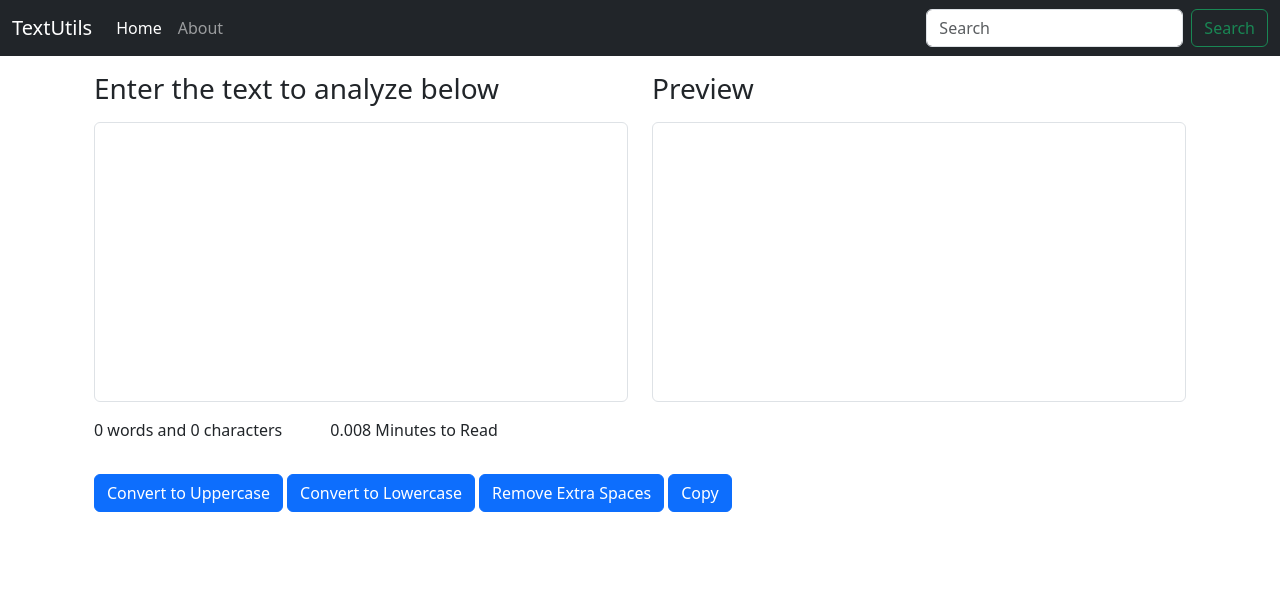
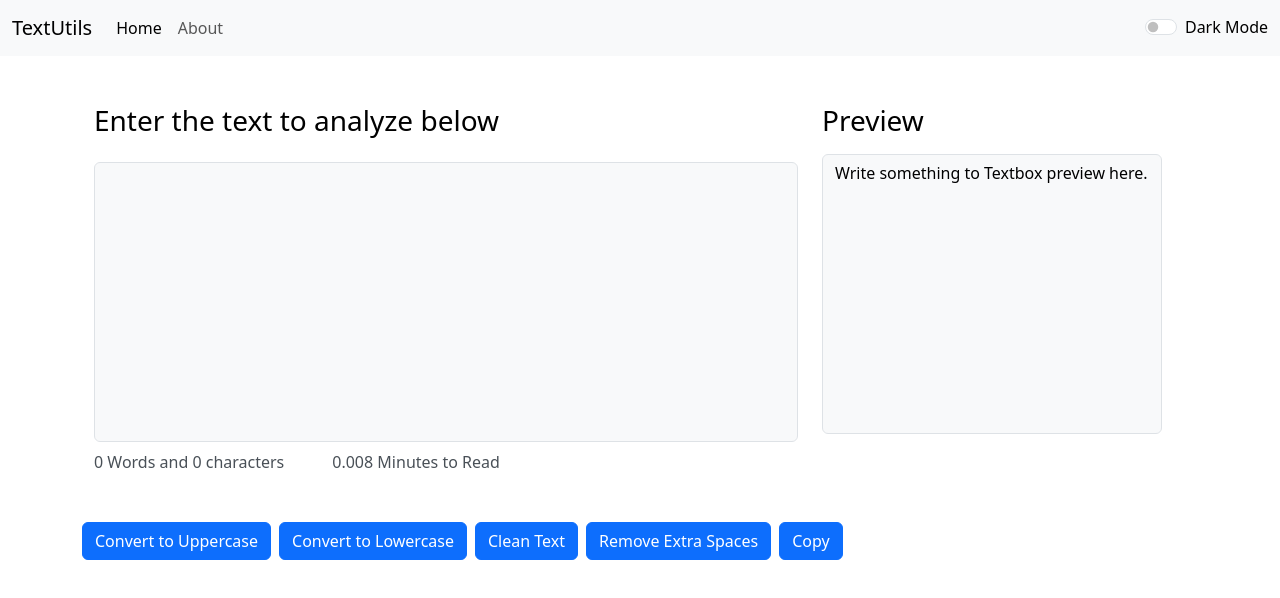
Before and after one commit to heykhem/cwh-reactjs, a React (Vite) app in the folder textutils/: page / in a window 1280 px wide. Shown: the top 598 px of the page. Built offline with nearby package versions, Linux system fonts and the light colour scheme.

Commit message:
Video 12: Refactor Dark Mode Functionality

```diff
--- a/textutils/package.json
+++ b/textutils/package.json
@@ -1,7 +1,7 @@
 {
   "name": "textutils",
   "private": true,
-  "version": "0.0.0",
+  "version": "0.1.0",
   "type": "module",
   "scripts": {
     "dev": "vite",
--- a/textutils/src/App.jsx
+++ b/textutils/src/App.jsx
@@ -1,13 +1,24 @@
+import { useState } from "react";
 import About from "./components/About";
 import Navbar from "./components/Navbar";
 import TextForm from "./components/TextForm";
 
 function App() {
+  const [mode, setMode] = useState("light");
+  const toggleMode = () => {
+    if (mode === "light") {
+      setMode("dark");
+      document.body.style.backgroundColor = "black";
+    } else {
+      setMode("light");
+      document.body.style.backgroundColor = "white";
+    }
+  };
   return (
     <>
-      <Navbar title="TextUtils" />
+      <Navbar title="TextUtils" mode={mode} toggleMode={toggleMode} />
       <div className="container my-3">
-        <TextForm heading="Enter the text to analyze below" />
+        <TextForm heading="Enter the text to analyze below" mode={mode} />
         {/* <About /> */}
       </div>
     </>
--- a/textutils/src/components/About.jsx
+++ b/textutils/src/components/About.jsx
@@ -6,8 +6,7 @@ export default function About() {
 
   const toggleStyle = () => {
     if (!myStyle.backgroundColor) {
-      let htmlBody = document.querySelector("body");
-      htmlBody.style.backgroundColor = "Black";
+      document.body.style.backgroundColor = "Black";
 
       setMyStyle({
         color: "white",
@@ -15,8 +14,7 @@ export default function About() {
       });
       setBtnText("Enable Light Mode");
     } else {
-      let htmlBody = document.querySelector("body");
-      htmlBody.style.backgroundColor = "white";
+      document.body.style.backgroundColor = "White";
 
       setMyStyle({});
       setBtnText("Enable Dark Mode");
--- a/textutils/src/components/Navbar.jsx
+++ b/textutils/src/components/Navbar.jsx
@@ -3,7 +3,9 @@ import PropTypes from "prop-types";
 export default function Navbar(props) {
   return (
     <>
-      <nav className="navbar navbar-expand-lg navbar-dark bg-dark">
+      <nav
+        className={`navbar navbar-expand-lg navbar-${props.mode} bg-${props.mode}`}
+      >
         <div className="container-fluid">
           <a className="navbar-brand" href="#">
             {props.title}
@@ -32,17 +34,21 @@ export default function Navbar(props) {
                 </a>
               </li>
             </ul>
-            <form className="d-flex" role="search">
+            <div className="form-check form-switch">
               <input
-                className="form-control me-2"
-                type="search"
-                placeholder="Search"
-                aria-label="Search"
+                className="form-check-input"
+                type="checkbox"
+                value=""
+                id="checkNativeSwitch"
+                onClick={props.toggleMode}
               />
-              <button className="btn btn-outline-success" type="submit">
-                Search
-              </button>
-            </form>
+              <label
+                className={`form-check-label .form-check text-${props.mode === "light" ? "black" : "white"}`}
+                htmlFor="checkNativeSwitch"
+              >
+                {props.mode === "light" ? "Dark" : "Light"} Mode
+              </label>
+            </div>
           </div>
         </div>
       </nav>
--- a/textutils/src/components/TextForm.jsx
+++ b/textutils/src/components/TextForm.jsx
@@ -1,5 +1,4 @@
 import { useState } from "react";
-
 export default function TextForm(props) {
   const [showAlert, setShowAlert] = useState(false);
   const [text, setText] = useState("");
@@ -15,21 +14,21 @@ export default function TextForm(props) {
   };
 
   const handleCopy = () => {
-    const textarea = document.getElementById("myBox");
-    textarea.select();
-    navigator.clipboard.writeText(text);
-    setShowAlert(true);
+    document.querySelector("#myBox").select();
+    navigator.clipboard.writeText(text).then(() => setShowAlert(true));
 
-    setTimeout(() => {
-      setShowAlert(false);
-    }, 1000);
+    setTimeout(() => setShowAlert(false), 1000);
   };
 
   // Credits: Coding Wala
-
   const handleExtraSpaces = () => {
     let newText = text.split(/[ ]+/);
     setText(newText.join(" "));
+  };
+
+  const handleCleanText = () => {
+    let newText = text.trim();
+    setText(newText);
   };
 
   const handleOnChange = (e) => {
@@ -38,14 +37,17 @@ export default function TextForm(props) {
 
   return (
     <>
-      <div className="d-flex">
-        <div className="container">
-          <div className="mb-3 parent">
-            <h1 className="fs-3 mb-3">{props.heading}</h1>
+      <div className="container row mt-5">
+        <div className="mb-3 parent flex-2 col-8 overflow-hidden">
+          <h1
+            className={`fs-3 mb-4 text-${props.mode === "light" ? "black" : "white"}`}
+          >
+            {props.heading}
+          </h1>
           <textarea
             name=""
             id="myBox"
-              className="form-control no-resize custom-height"
+            className={`form-control no-resize custom-height bg-${props.mode === "light" ? "light" : "dark"} text-${props.mode === "light" ? "black" : "light"}`}
             rows={8}
             onChange={handleOnChange}
             value={text}
@@ -55,25 +57,44 @@ export default function TextForm(props) {
               Copied successfully!
             </div>
           )}
-          </div>
 
-          <div className="d-flex gap-5 mt-2 mb-3 ">
+          <div
+            className={`d-flex gap-5 mt-2 mb-3 text-${props.mode === "light" ? "dark-emphasis" : "white"} fs-6`}
+          >
             <p>
               {text === ""
-                ? text.split(" ").length - 1
-                : text.split(" ").length}{" "}
-              words and {text.length} characters
+                ? text.trim().split(" ").length - 1
+                : text.trim().split(" ").length}{" "}
+              Words and {text.length} characters
             </p>
             <p>{0.008 * text.split(" ").length} Minutes to Read</p>
           </div>
+        </div>
 
-          <div className="d-flex gap-1 align-items-start">
+        <div className="col-4 overflow-hidden">
+          <h1
+            className={`fs-3 mb-3 text-${props.mode === "light" ? "black" : "white"}`}
+          >
+            Preview
+          </h1>
+          <p
+            className={`form-control custom-height scroll-box user-select-none bg-${props.mode === "light" ? "light" : "dark"} text-${props.mode === "light" ? "black" : "light"}`}
+          >
+            {text.length > 0
+              ? text
+              : "Write something to Textbox preview here."}
+          </p>
+        </div>
+      </div>
+
+      <div className="d-flex gap-2 align-items-start">
         <button
           className="btn btn-primary flex-shrink-0"
           onClick={handleUpClick}
         >
           Convert to Uppercase
         </button>
+
         <button
           className="btn btn-primary flex-shrink-0"
           onClick={handleLoClick}
@@ -83,23 +104,21 @@ export default function TextForm(props) {
 
         <button
           className="btn btn-primary flex-shrink-0"
+          onClick={handleCleanText}
+        >
+          Clean Text
+        </button>
+
+        <button
+          className="btn btn-primary flex-shrink-0"
           onClick={handleExtraSpaces}
         >
           Remove Extra Spaces
         </button>
-            <button
-              className="btn btn-primary flex-shrink-0"
-              onClick={handleCopy}
-            >
+
+        <button className="btn btn-primary flex-shrink-0" onClick={handleCopy}>
           Copy
         </button>
-          </div>
-        </div>
-
-        <div className="container">
-          <h1 className="fs-3 mb-3">Preview</h1>
-          <p className="form-control custom-height scroll-box">{text}</p>
-        </div>
       </div>
     </>
   );
--- a/textutils/src/index.css
+++ b/textutils/src/index.css
@@ -16,6 +16,6 @@
 
 .child {
   position: absolute;
-  bottom: -80px; /* moves element 80px below parent's bottom */
-  right: 0;
+  bottom: -16px;
+  right: 12px;
 }
```
Lines whose indentation alone changed are shown as unchanged.
